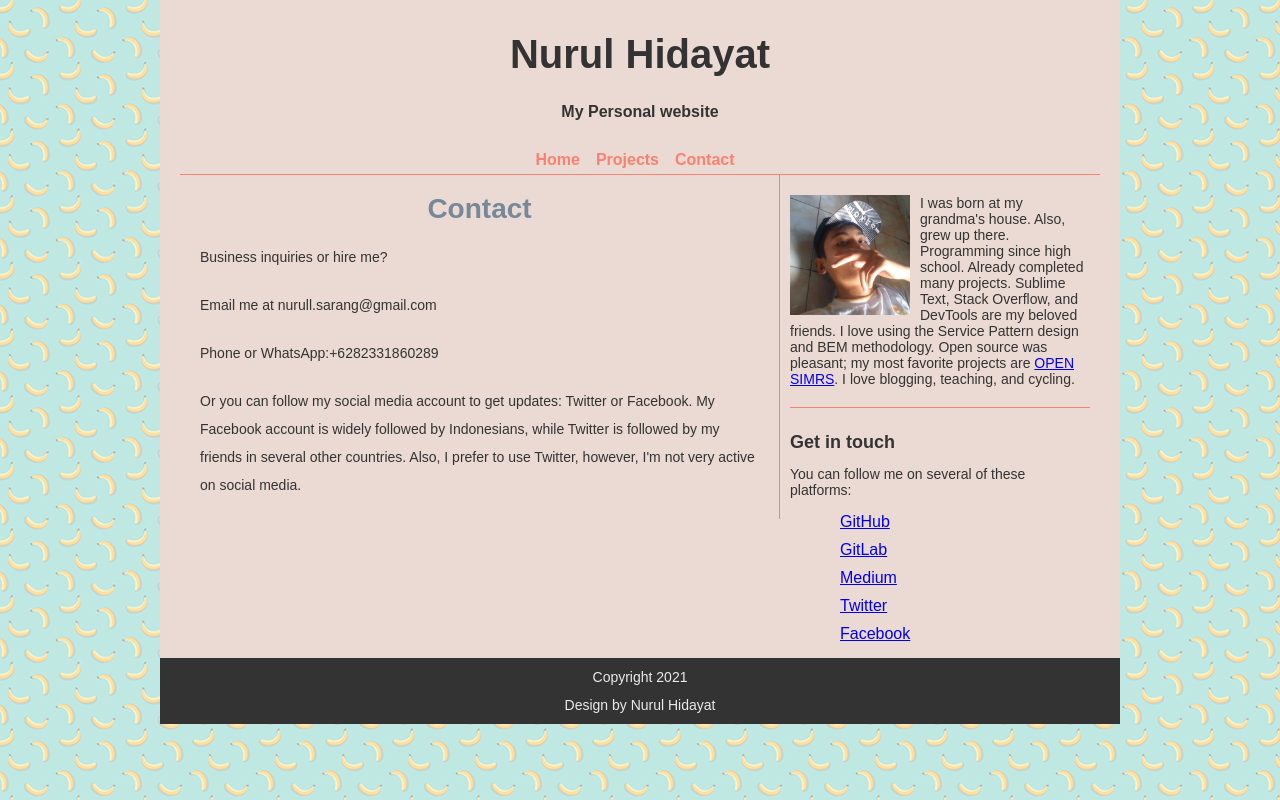
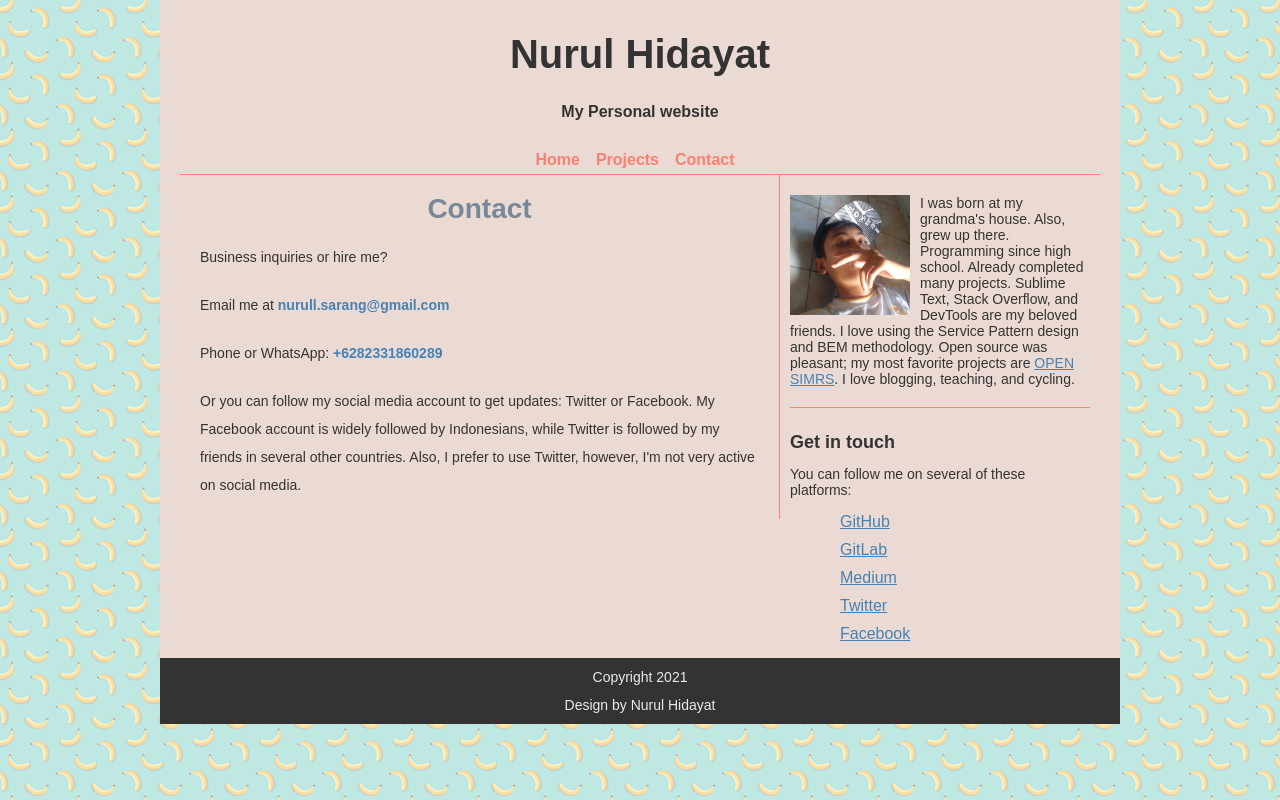
Before and after one commit to nurulcode/personal, a React (Create React App) app: page /contact in a window 1280 px wide. Built offline with nearby package versions, Linux system fonts and the light colour scheme.

Commit message:
refactory link project

```diff
--- a/src/App.css
+++ b/src/App.css
@@ -238,3 +238,7 @@ body {
 	background-color: #ebbba7;
 	color: black;
   }
+
+  a {
+	  color: steelblue;
+  }
--- a/src/core/Contact.js
+++ b/src/core/Contact.js
@@ -8,8 +8,8 @@ const Contact = () => {
 
                 <p>Business inquiries or hire me? </p>
 
-                <p>Email me at nurull.sarang@gmail.com</p>
-                <p>Phone or WhatsApp:+6282331860289</p>
+                <p>Email me at <strong style={{ fontWeight: 'bold', color: 'steelblue' }}>nurull.sarang@gmail.com</strong></p>
+                <p>Phone or WhatsApp: <strong style={{ fontWeight: 'bold', color: 'steelblue' }}>+6282331860289</strong></p>
 
                 <p>
                     Or you can follow my social media account to get updates:
--- a/src/core/Menu.js
+++ b/src/core/Menu.js
@@ -9,7 +9,7 @@ const Menu = () => {
                     <Link to="/">Home</Link>
                 </li>
                 <li>
-                    <Link to="/Projects">Projects</Link>
+                    <Link to="/projects">Projects</Link>
                 </li>
                 <li>
                     <Link to="/contact">Contact</Link>
```
